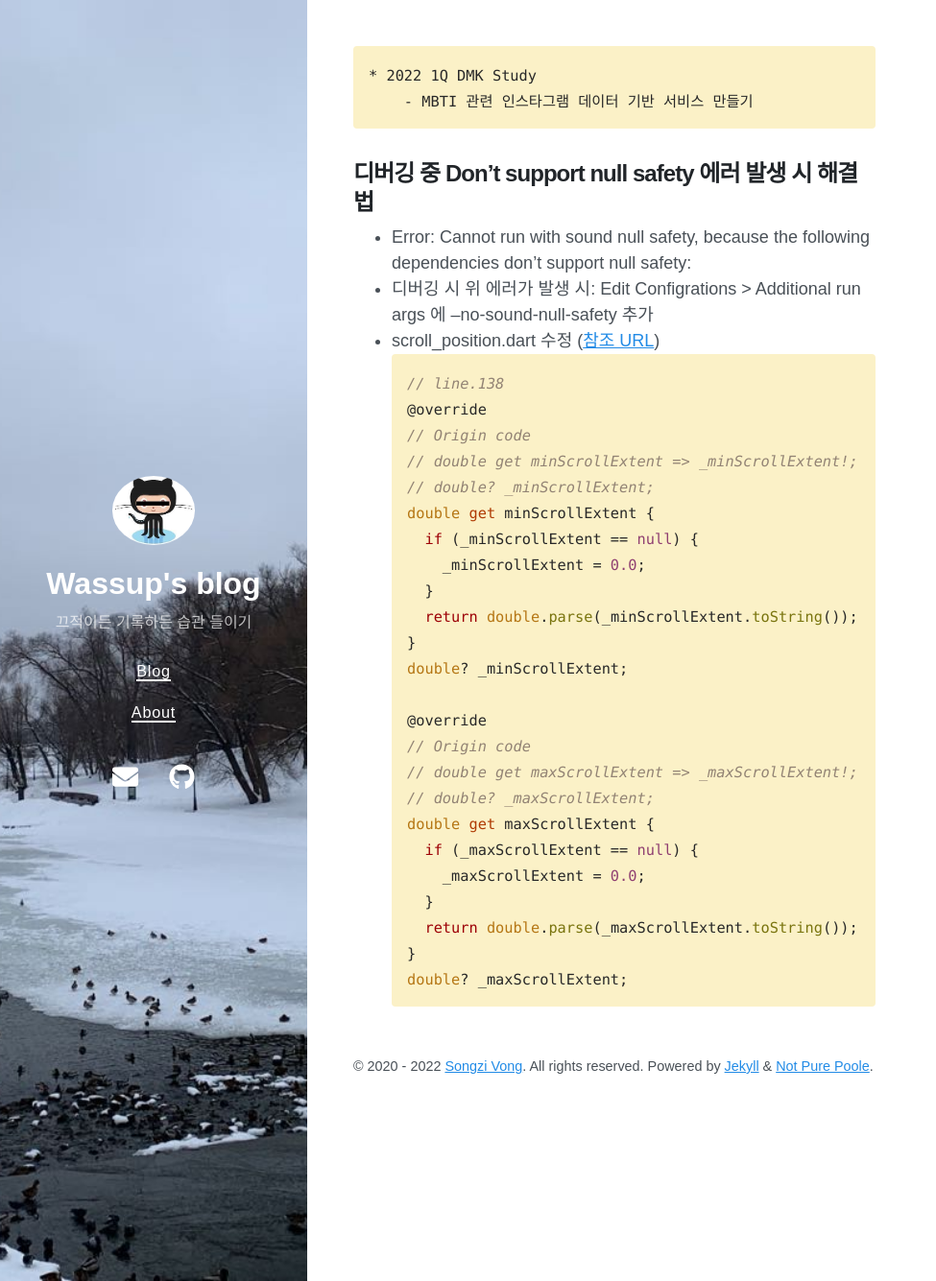
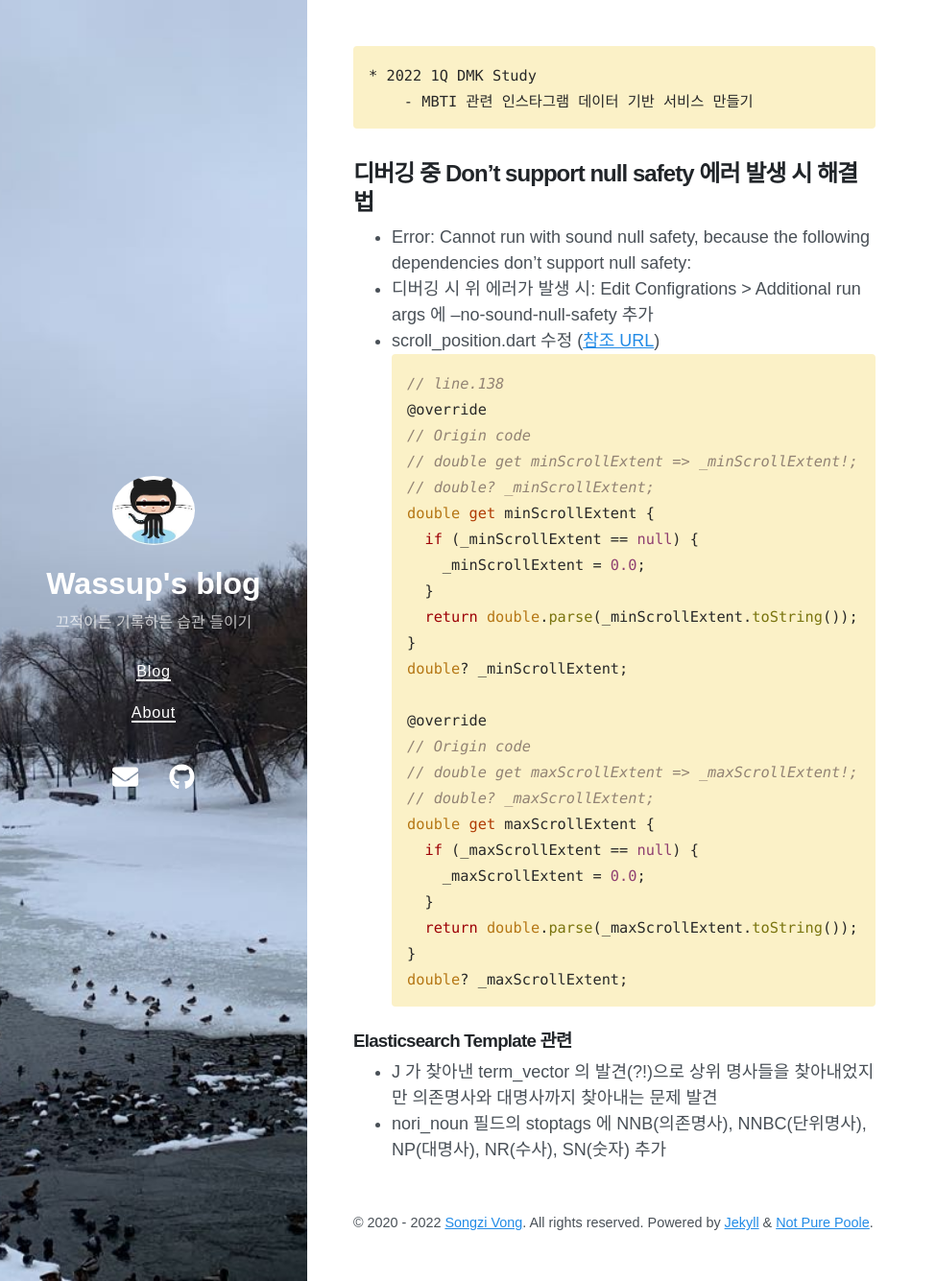
Before and after one commit to alstjq9295/blog, a Jekyll site: the page built from _posts/2022-04-24-1st.md, in a window 1280 px wide and 1335 px high. Shown: the whole window at 96% size, without its empty margins (0-975 px from the left). Built offline with Jekyll 4.4.1, drawn with Linux system fonts in a browser that asks for light colours; nearby versions of some CDN libraries.

Commit message:
2022-04-26 UPDATE 2022-04-24-1st.md

````diff
--- a/_posts/2022-04-24-1st.md
+++ b/_posts/2022-04-24-1st.md
@@ -2,7 +2,7 @@
 layout: default
 title: "null safety 에러 관련"
 description: "MBTI 관련 인스타그램 데이터 기반 서비스 만들기"
-tags: [Blog, Flutter, Dart]
+tags: [Blog, Flutter, Dart, Elasticsearch]
 date: 2022-04-24
 last_modified_at: 2022-04-24
 ---
@@ -40,3 +40,7 @@ last_modified_at: 2022-04-24
   }
   double? _maxScrollExtent;
 ```
+
+### Elasticsearch Template 관련
+- J 가 찾아낸 term_vector 의 발견(?!)으로 상위 명사들을 찾아내었지만 의존명사와 대명사까지 찾아내는 문제 발견
+- nori_noun 필드의 stoptags 에 NNB(의존명사), NNBC(단위명사), NP(대명사), NR(수사), SN(숫자) 추가
````
